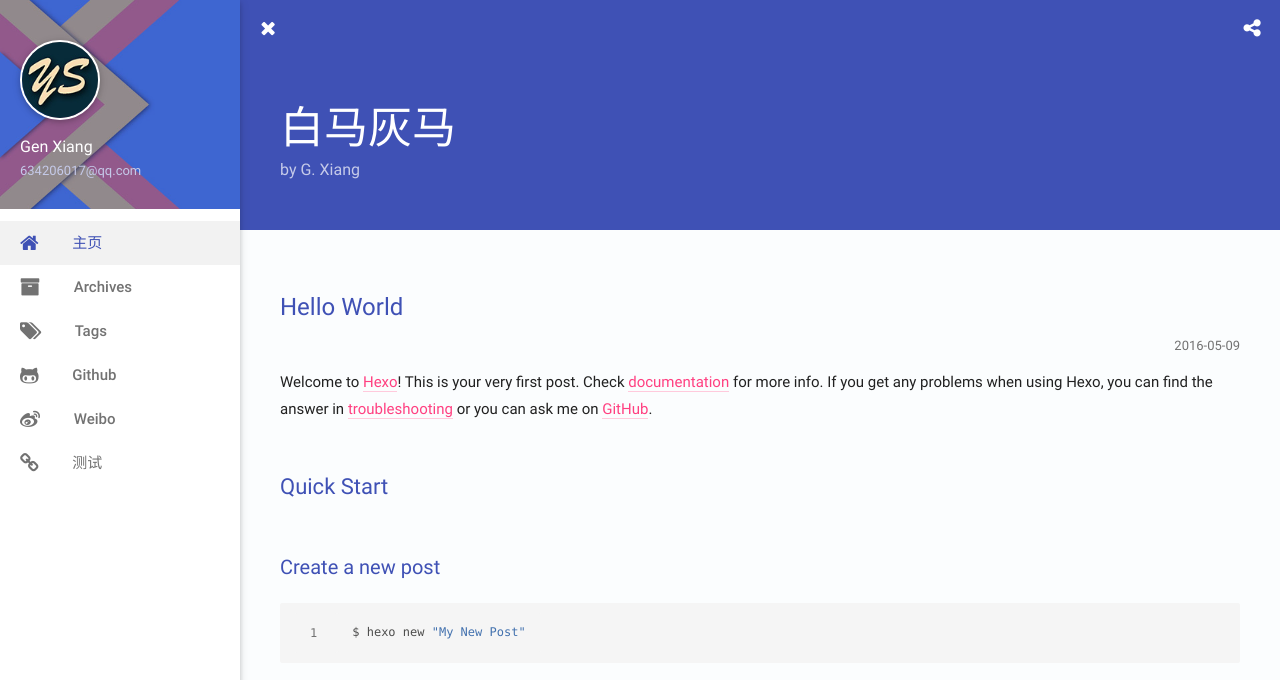
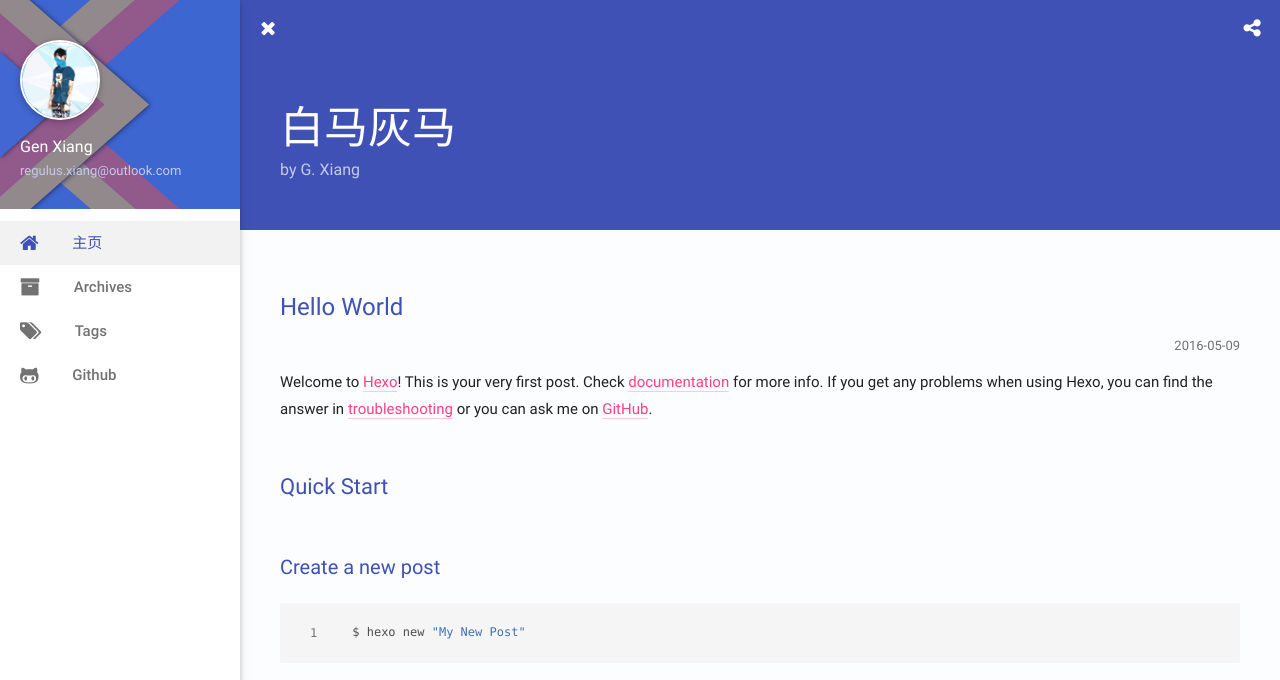
Before and after one commit to RegulusXiang/RegulusXiang.github.io, a plain HTML site: page index.html in a window 1280 px wide. Shown: the top 680 px of the page. Drawn offline with Linux system fonts and the light colour scheme; a script that the page names is missing.

Commit message:
Site updated: 2016-05-09 13:58:48

```diff
--- a/index.html
+++ b/index.html
@@ -34,10 +34,10 @@
   </a>
   <div class="brand-wrap">
     <div class="brand">
-      <a href="/" class="avatar"><img src="/img/logo.jpg"></a>
+      <a href="/" class="avatar"><img src="/img/poly.jpg"></a>
       <hgroup class="introduce">
         <h5 class="nickname">Gen Xiang</h5>
-        <a href="mailto:undefined" title="634206017@qq.com" class="mail">634206017@qq.com</a>
+        <a href="mailto:undefined" title="regulus.xiang@outlook.com" class="mail">regulus.xiang@outlook.com</a>
       </hgroup>
     </div>
   </div>
@@ -68,20 +68,6 @@
           <a href="https://github.com/yscoder" target="_blank" >
             <i class="icon icon-lg icon-github"></i>
             Github
-          </a>
-        </li>
-
-        <li class="waves-block">
-          <a href="http://www.weibo.com/ysweb" target="_blank" >
-            <i class="icon icon-lg icon-weibo"></i>
-            Weibo
-          </a>
-        </li>
-
-        <li class="waves-block">
-          <a href="/"  >
-            <i class="icon icon-lg icon-link"></i>
-            测试
           </a>
         </li>
 
@@ -179,7 +165,7 @@
 <script>
 var BLOG_SHARE = {
     title: "白马灰马",
-    pic: "/img/logo.jpg",
+    pic: "/img/poly.jpg",
     summary: document.getElementsByName('summary')[0].content,
     url: "http://yoursite.com/index.html"
 };
```
Also changed, not shown: 2016/05/09/hello-world/index.html (+3 -17 lines), archives/2016/05/index.html (+3 -17 lines), archives/2016/index.html (+3 -17 lines), archives/index.html (+3 -17 lines), img/poly.jpg (added).
